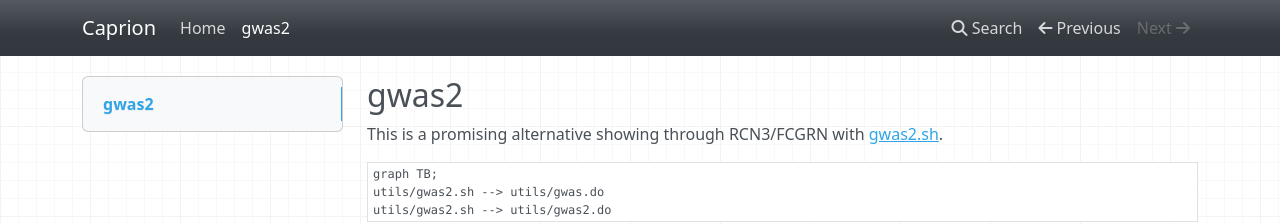
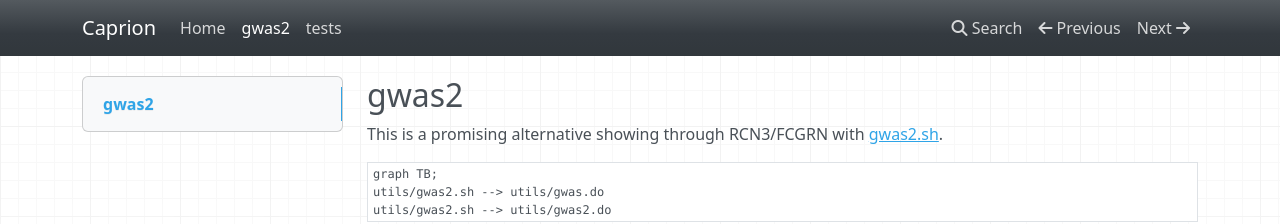
Before and after one commit to jinghuazhao/Caprion, an MkDocs documentation site: the page built from docs/gwas2.md, in a window 1280 px wide. Shown: the top 224 px of the page. Built offline with MkDocs 1.6.1, drawn with Linux system fonts in a browser that asks for light colours; nearby versions of some CDN libraries; a script that is not in the unit is left out.

Commit message:
mkdocs.ytml

```diff
--- a/mkdocs.yml
+++ b/mkdocs.yml
@@ -2,6 +2,7 @@ site_name: Caprion
 nav:
   - Home: README.md
   - gwas2: gwas2.md
+  - tests: tests.md
 theme:
     name: mkdocs
     nav_style: dark
```
